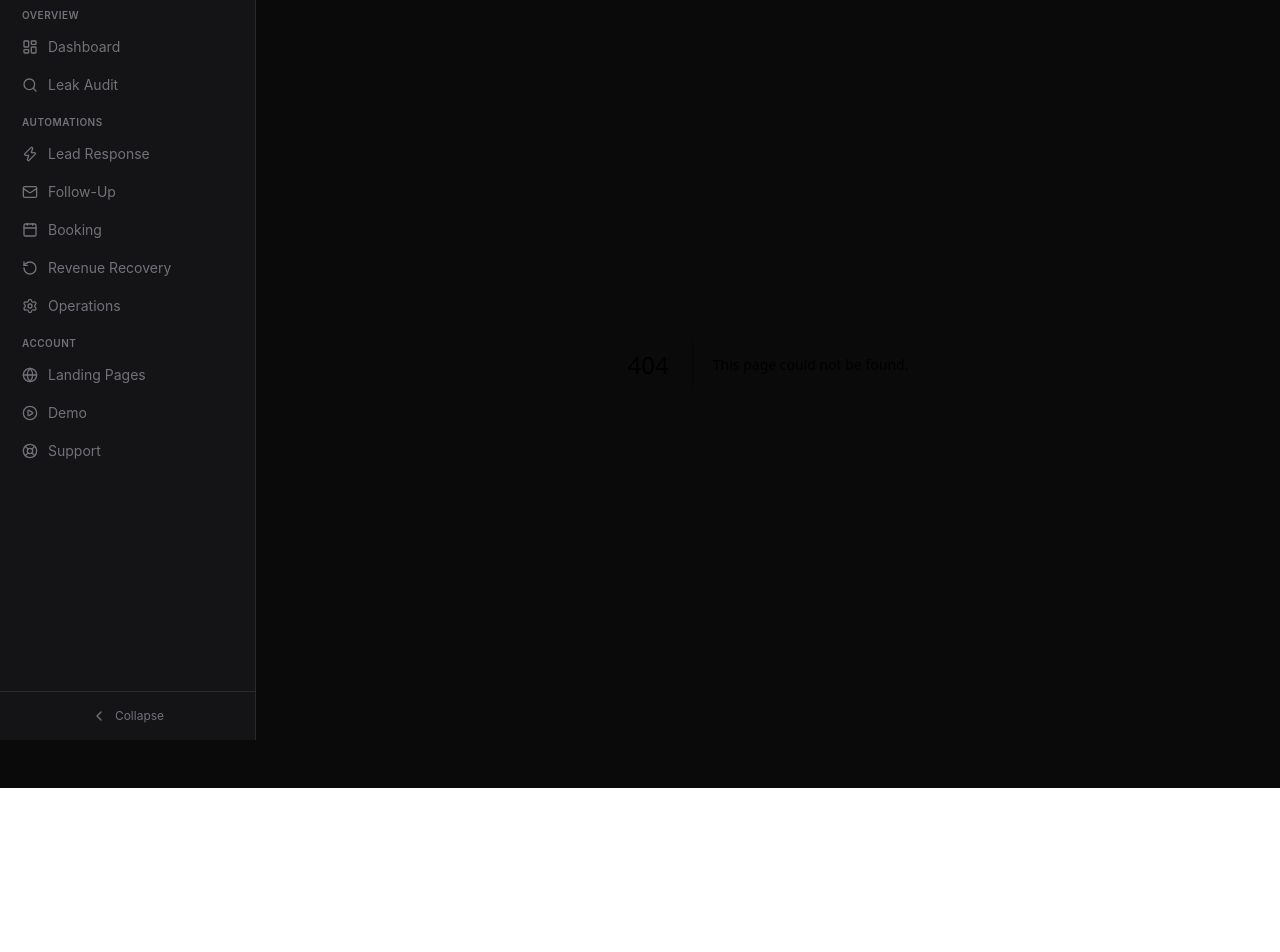
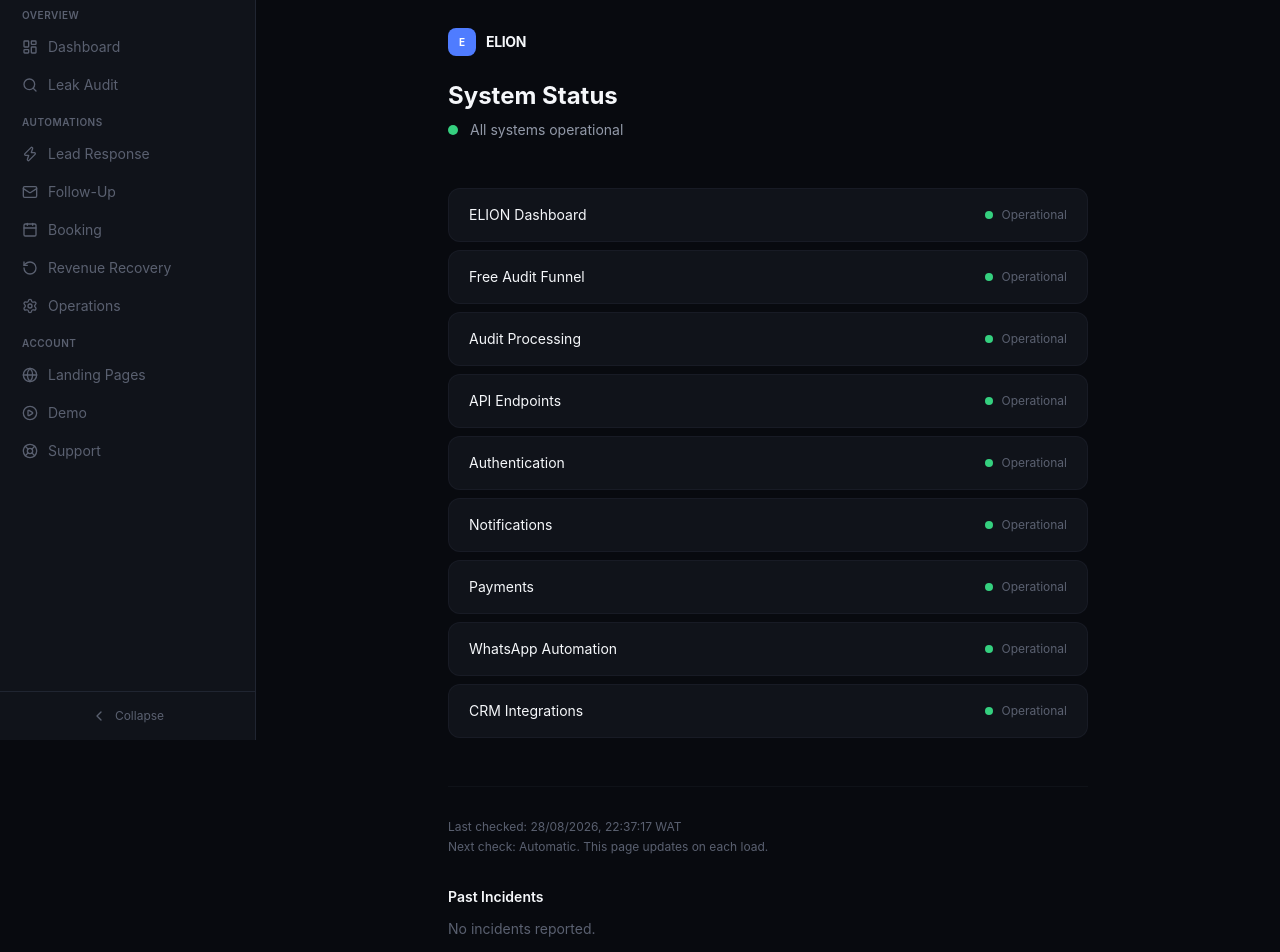
Before and after one commit to Ayoolaxrp/elion-dashboard, a Next.js app: page /status in a window 1280 px wide. Before the commit this address had no page. Shown: the part 60-1012 px from the top of the page. Before the commit the page ends 848 px from the top, so only its background shows below. Built offline with nearby package versions, Linux system fonts and the light colour scheme; no server answers.

Commit message:
feat: production readiness pass - brand system standardization, status page, security audit, error boundary fix

```diff
--- a/src/app/globals.css
+++ b/src/app/globals.css
@@ -2,23 +2,23 @@
 
 @source "../";
 
-/* ---- Dark Premium Design System ---- */
+/* ---- ELION Brand System ---- */
 @theme {
-  --color-surface: #0a0a0b;
-  --color-surface-raised: #141416;
-  --color-surface-elevated: #1c1c1f;
-  --color-surface-hover: #242428;
-  --color-border: #2a2a2e;
-  --color-border-light: #3a3a3f;
-  --color-text-primary: #f5f5f5;
-  --color-text-secondary: #a1a1aa;
-  --color-text-muted: #71717a;
-  --color-accent: #3b82f6;
-  --color-accent-hover: #2563eb;
-  --color-accent-light: #1e40af;
-  --color-success: #22c55e;
-  --color-warning: #f59e0b;
-  --color-error: #ef4444;
+  --color-surface: #080A0F;
+  --color-surface-raised: #10131A;
+  --color-surface-elevated: #181C25;
+  --color-surface-hover: #1E2230;
+  --color-border: #202531;
+  --color-border-light: #2A3040;
+  --color-text-primary: #F5F7FA;
+  --color-text-secondary: #9299A8;
+  --color-text-muted: #5A6070;
+  --color-accent: #4F7CFF;
+  --color-accent-hover: #3B66E8;
+  --color-accent-light: #2A50C0;
+  --color-success: #35D07F;
+  --color-warning: #F5B942;
+  --color-error: #FF5C6C;
 }
 
 @layer base {
@@ -53,8 +53,8 @@
 }
 
 @keyframes pulse-glow {
-  0%, 100% { box-shadow: 0 0 0 0 rgba(59, 130, 246, 0.4); }
-  50% { box-shadow: 0 0 20px 4px rgba(59, 130, 246, 0.2); }
+  0%, 100% { box-shadow: 0 0 0 0 rgba(79, 124, 255, 0.4); }
+  50% { box-shadow: 0 0 20px 4px rgba(79, 124, 255, 0.2); }
 }
 
 .animate-pulse-glow { animation: pulse-glow 2s ease-in-out infinite; }
@@ -62,8 +62,8 @@
 /* ---- Scrollbar ---- */
 ::-webkit-scrollbar { width: 6px; height: 6px; }
 ::-webkit-scrollbar-track { background: transparent; }
-::-webkit-scrollbar-thumb { background: #3a3a3f; border-radius: 3px; }
-::-webkit-scrollbar-thumb:hover { background: #52525b; }
+::-webkit-scrollbar-thumb { background: #2A3040; border-radius: 3px; }
+::-webkit-scrollbar-thumb:hover { background: #3A4050; }
 
 /* ---- Focus ---- */
 :focus-visible { outline: 2px solid var(--color-accent); outline-offset: 2px; }
--- /dev/null
+++ b/src/app/status/page.tsx
@@ -0,0 +1,114 @@
+export const dynamic = "force-dynamic";
+
+async function checkHealth() {
+  const components = [
+    { name: "ELION Dashboard", status: "operational" as string },
+    { name: "Free Audit Funnel", status: "operational" as string },
+    { name: "Audit Processing", status: "operational" as string },
+    { name: "API Endpoints", status: "operational" as string },
+    { name: "Authentication", status: "operational" as string },
+    { name: "Notifications", status: "operational" as string },
+    { name: "Payments", status: "operational" as string },
+    { name: "WhatsApp Automation", status: "operational" as string },
+    { name: "CRM Integrations", status: "operational" as string },
+  ];
+
+  // Check API endpoints
+  try {
+    const res = await fetch(`${process.env.NEXT_PUBLIC_SITE_URL || "https://ingenuity-dashboard.vercel.app"}/api/request`, { method: "GET", signal: AbortSignal.timeout(5000) });
+    if (!res.ok) components[3].status = "degraded";
+  } catch {
+    components[3].status = "degraded";
+  }
+
+  // Check audit endpoint
+  try {
+    const res = await fetch(`${process.env.NEXT_PUBLIC_SITE_URL || "https://ingenuity-dashboard.vercel.app"}/api/audit`, { method: "POST", headers: { "Content-Type": "application/json" }, body: JSON.stringify({ company_name: "test", website: "" }), signal: AbortSignal.timeout(10000) });
+    if (!res.ok) components[2].status = "degraded";
+  } catch {
+    components[2].status = "degraded";
+  }
+
+  const overall = components.every(c => c.status === "operational") ? "operational"
+    : components.some(c => c.status === "major-outage") ? "major-outage"
+    : "degraded";
+
+  return { components, overall, checkedAt: new Date().toISOString() };
+}
+
+export default async function StatusPage() {
+  const { components, overall, checkedAt } = await checkHealth();
+
+  const statusColors: Record<string, string> = {
+    operational: "bg-[var(--color-success)]",
+    degraded: "bg-[var(--color-warning)]",
+    "partial-outage": "bg-[var(--color-warning)]",
+    "major-outage": "bg-[var(--color-error)]",
+    maintenance: "bg-[var(--color-text-muted)]",
+  };
+
+  const statusLabels: Record<string, string> = {
+    operational: "Operational",
+    degraded: "Degraded Performance",
+    "partial-outage": "Partial Outage",
+    "major-outage": "Major Outage",
+    maintenance: "Maintenance",
+  };
+
+  return (
+    <div className="min-h-screen bg-[var(--color-surface)]">
+      <div className="max-w-2xl mx-auto px-4 py-16">
+        <div className="mb-12">
+          <div className="flex items-center gap-2.5 mb-6">
+            <div className="w-7 h-7 rounded-lg bg-[var(--color-accent)] flex items-center justify-center">
+              <span className="text-white text-[10px] font-bold">E</span>
+            </div>
+            <span className="font-bold text-[var(--color-text-primary)] tracking-tight text-sm">ELION</span>
+          </div>
+          <h1 className="text-2xl font-bold text-[var(--color-text-primary)] mb-2">System Status</h1>
+          <div className="flex items-center gap-3">
+            <div className={`w-2.5 h-2.5 rounded-full ${statusColors[overall]}`} />
+            <span className="text-sm text-[var(--color-text-secondary)]">
+              {overall === "operational" ? "All systems operational" : "Some systems experiencing issues"}
+            </span>
+          </div>
+        </div>
+
+        <div className="space-y-2">
+          {components.map((c) => (
+            <div key={c.name} className="flex items-center justify-between px-5 py-4 rounded-xl bg-[var(--color-surface-raised)] border border-[var(--color-border)]/50">
+              <span className="text-sm text-[var(--color-text-primary)]">{c.name}</span>
+              <div className="flex items-center gap-2">
+                <div className={`w-2 h-2 rounded-full ${statusColors[c.status]}`} />
+                <span className="text-xs text-[var(--color-text-muted)]">{statusLabels[c.status]}</span>
+              </div>
+            </div>
+          ))}
+        </div>
+
+        <div className="mt-12 pt-8 border-t border-[var(--color-border)]/30">
+          <p className="text-xs text-[var(--color-text-muted)]">
+            Last checked: {new Date(checkedAt).toLocaleString("en-NG", { timeZone: "Africa/Lagos" })} WAT
+          </p>
+          <p className="text-xs text-[var(--color-text-muted)] mt-1">
+            Next check: Automatic. This page updates on each load.
+          </p>
+        </div>
+
+        <div className="mt-8">
+          <h2 className="text-sm font-semibold text-[var(--color-text-primary)] mb-3">Past Incidents</h2>
+          <p className="text-sm text-[var(--color-text-muted)]">No incidents reported.</p>
+        </div>
+
+        <div className="mt-8">
+          <h2 className="text-sm font-semibold text-[var(--color-text-primary)] mb-3">Scheduled Maintenance</h2>
+          <p className="text-sm text-[var(--color-text-muted)]">No maintenance scheduled.</p>
+        </div>
+
+        <div className="mt-8 text-center">
+          <a href="/" className="text-xs text-[var(--color-accent)] hover:text-[var(--color-accent-hover)] transition-colors">Back to ELION</a>
+        </div>
+      </div>
+    </div>
+  );
+}
```
